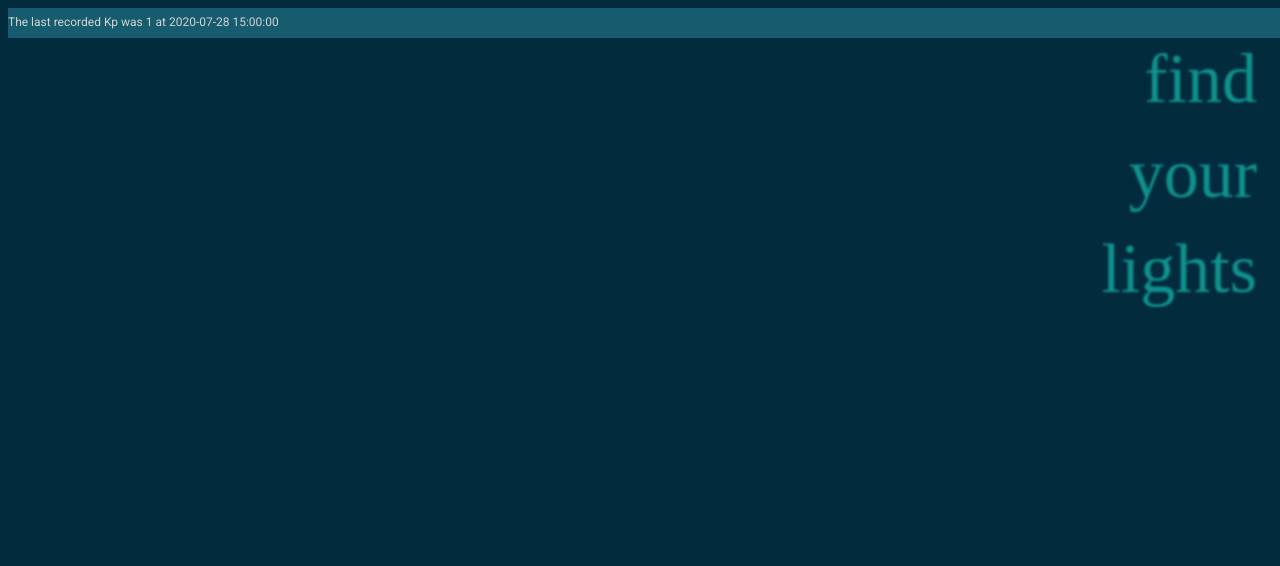
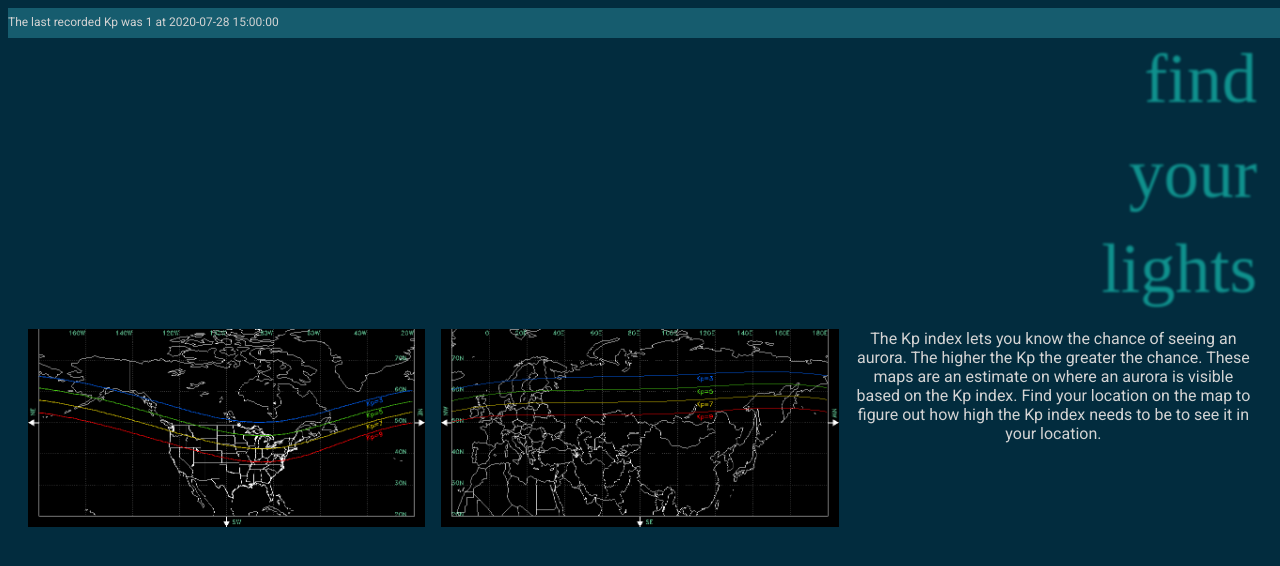
Before and after one commit to JBVenuto/northernlightsV2, a Next.js app: page / in a window 1280 px wide. Shown: the top 566 px of the page. Built offline with nearby package versions, Linux system fonts and the light colour scheme; a web font is replaced by a local one.

Commit message:
maps and instructions

```diff
--- /dev/null
+++ b/components/map-info.js
@@ -0,0 +1,13 @@
+import styles from '../styles/mapInfo.module.scss'
+
+const MapInfo = props => {
+    return (
+        <section className={styles.mapInfo}>
+            <img src="pictures/NAMap.gif" alt="North America Map" class="map" id="naMap" />
+            <img src="pictures/EurasiaMap.gif" alt="North America Map" class="map" id="naMap" />
+            <div className={styles.info}>The Kp index lets you know the chance of seeing an aurora. The higher the Kp the greater the chance. These maps are an estimate on where an aurora is visible based on the Kp index. Find your location on the map to figure out how high the Kp index needs to be to see it in your location.</div>
+        </section>
+    )
+}
+
+export default MapInfo
--- a/pages/index.js
+++ b/pages/index.js
@@ -1,6 +1,7 @@
-import Head from 'next/head'
+import Head from 'next/head';
 // import styles from '../styles/Home.module.css'
-import Hero from '../components/hero'
+import Hero from '../components/hero';
+import MapInfo from '../components/map-info';
 
 export default function Home() {
   return (
@@ -12,6 +13,7 @@ export default function Home() {
       </Head>
 
       <Hero time="2020-07-28 15:00:00" kp="1" />
+      <MapInfo />
     </div>
   )
 }
--- /dev/null
+++ b/styles/mapInfo.module.scss
@@ -0,0 +1,28 @@
+@use 'base';
+
+.mapInfo {
+    display: flex;
+    flex-wrap: wrap;
+    margin: 15px;
+    justify-content: space-between;
+
+    div {
+        text-align: center;
+        @include base.font-style();
+        font-size: 16px;
+    }
+
+    img,
+    div {
+        width: 100%;
+        padding: 5px;
+
+        @media screen and (min-width: base.$medium) {
+            width: 50%;
+        }
+
+        @media screen and (min-width: base.$large) {
+            width: 33%;
+        }
+    }
+}
```
